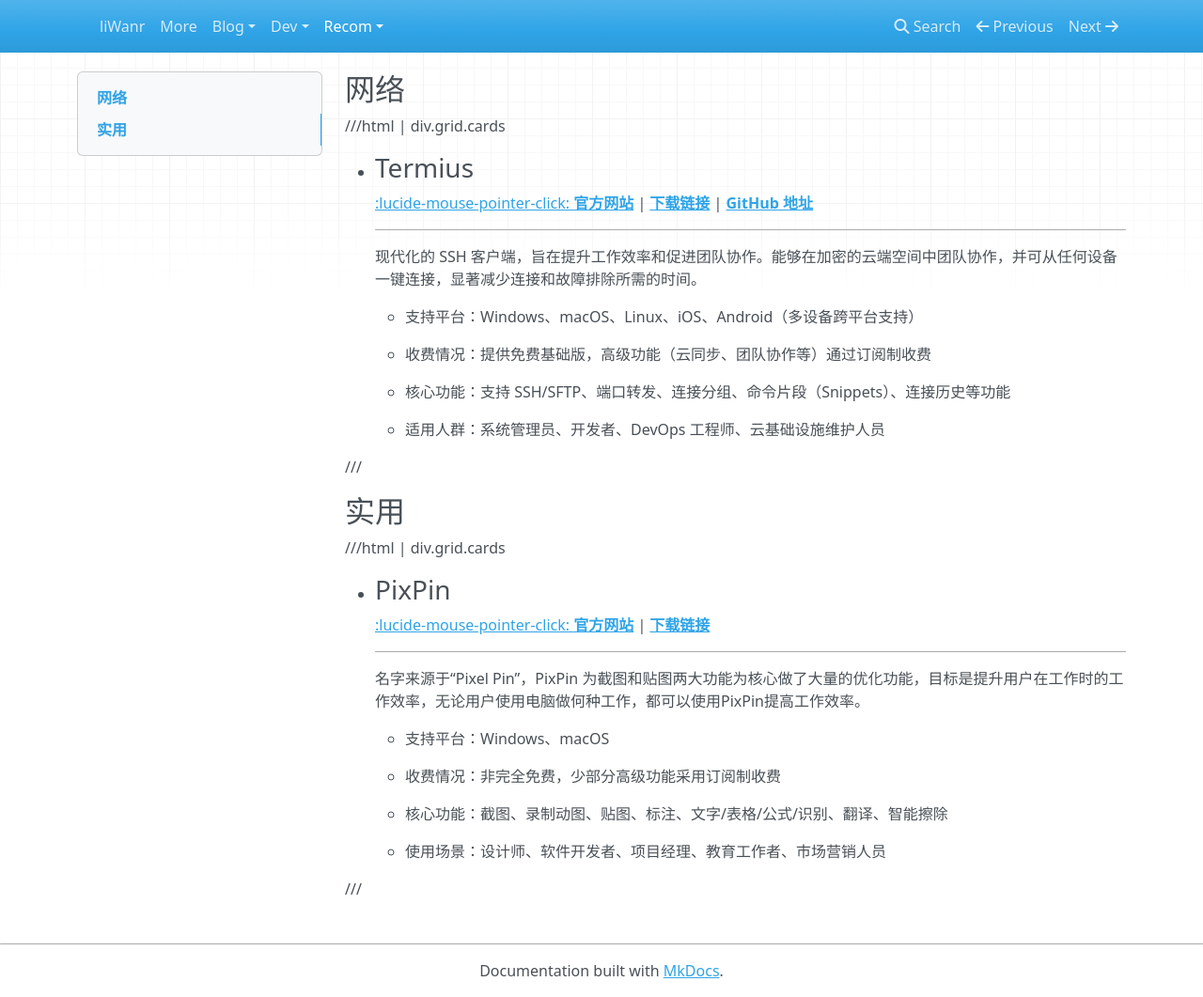
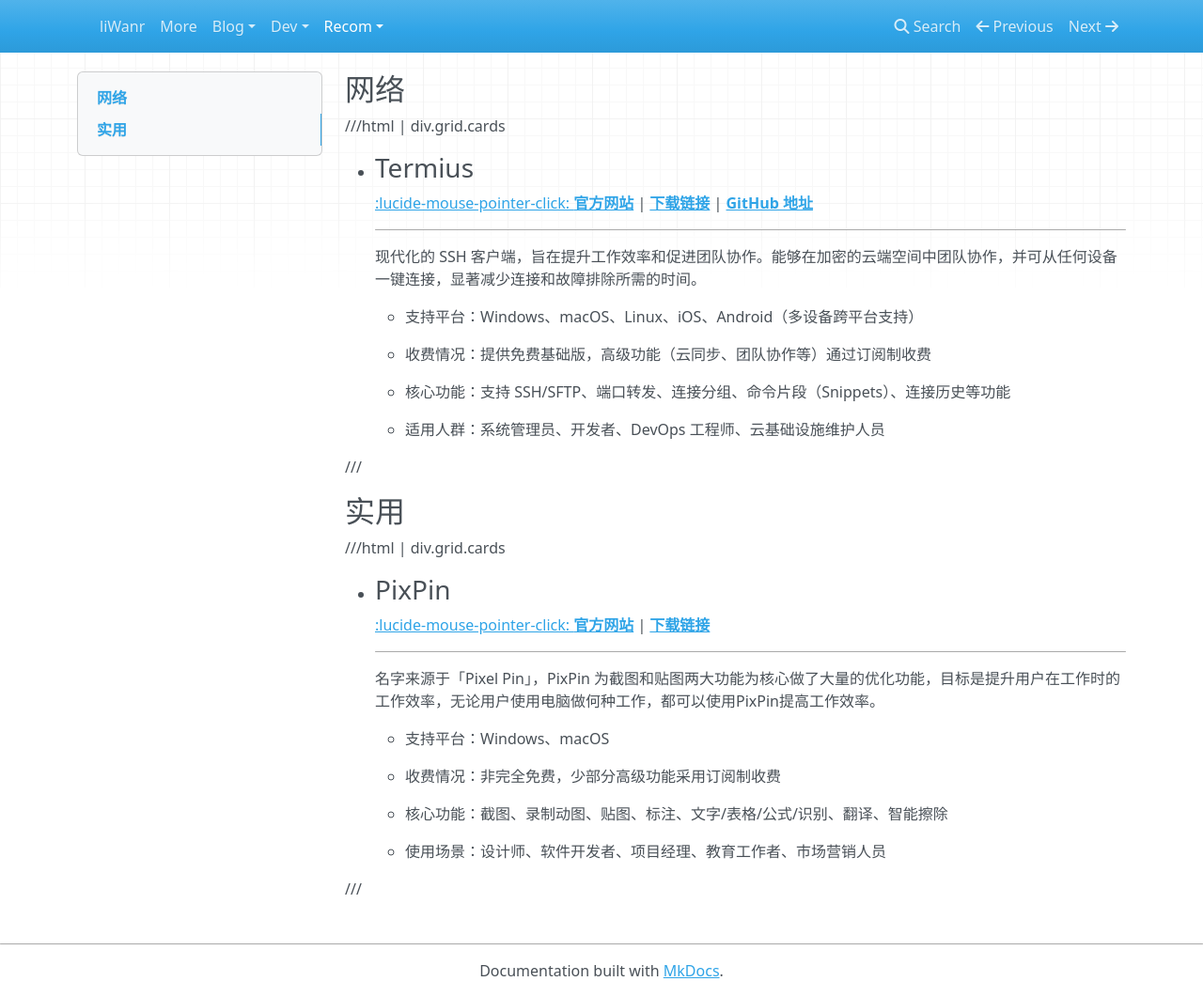
Before and after one commit to liWanr/liWanr.github.io, an MkDocs documentation site: the page built from docs/recom/tools.md, in a window 1280 px wide and 1061 px high. Shown: the whole window at 94% size. Built offline with MkDocs 1.6.1, drawn with Linux system fonts in a browser that asks for light colours; nearby versions of some CDN libraries.

Commit message:
更新文档中的引号样式，以保持一致性

```diff
--- a/docs/recom/tools.md
+++ b/docs/recom/tools.md
@@ -50,7 +50,7 @@
 
     ---
 
-    名字来源于“Pixel Pin”，PixPin 为截图和贴图两大功能为核心做了大量的优化功能，目标是提升用户在工作时的工作效率，无论用户使用电脑做何种工作，都可以使用PixPin提高工作效率。
+    名字来源于「Pixel Pin」，PixPin 为截图和贴图两大功能为核心做了大量的优化功能，目标是提升用户在工作时的工作效率，无论用户使用电脑做何种工作，都可以使用PixPin提高工作效率。
 
     - 支持平台：Windows、macOS
 
```
Also changed, not shown: docs/blog/posts/dns-explain.md (+1 -1 lines), docs/dev/docker/use.md (+1 -1 lines).
